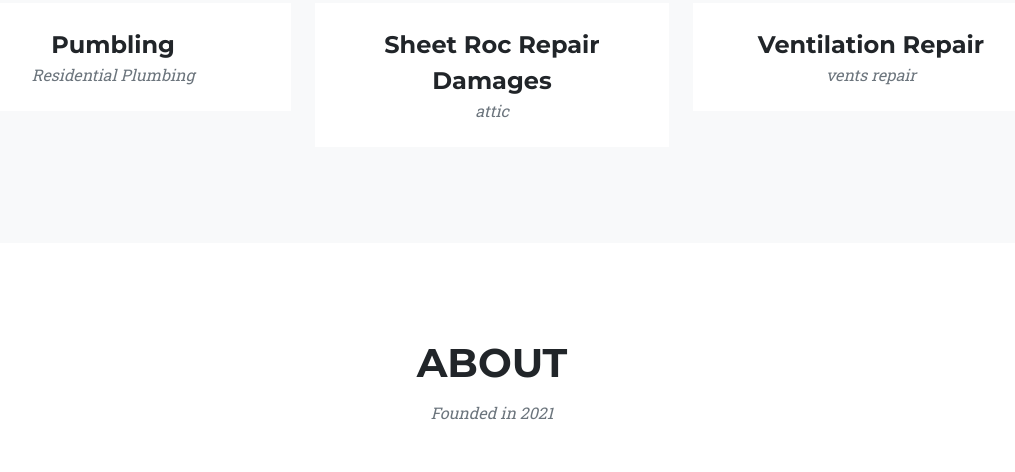
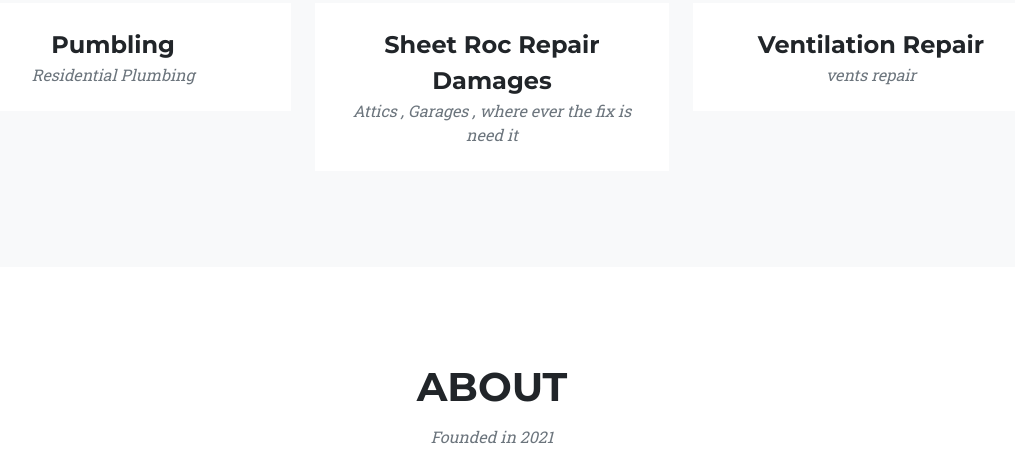
Before and after one commit to sosHeatingandCooling/sosHeatingandCooling.github.io, a plain HTML site: page index.html in a window 1280 px wide. Shown: the part 2285-2757 px from the top of the page, without its empty margins (148-1163 px from the left). Drawn offline with nearby package versions, Linux system fonts and the light colour scheme; files whose address does not match are found by name.

Commit message:
message 'hello'

```diff
--- a/index.html
+++ b/index.html
@@ -166,7 +166,7 @@
                             </a>
                             <div class="portfolio-caption">
                                 <div class="portfolio-caption-heading">Sheet Roc Repair Damages</div>
-                                <div class="portfolio-caption-subheading text-muted">attic </div>
+                                <div class="portfolio-caption-subheading text-muted">Attics , Garages , where ever the fix is need it </div>
                             </div>
                         </div>
                     </div>
```
